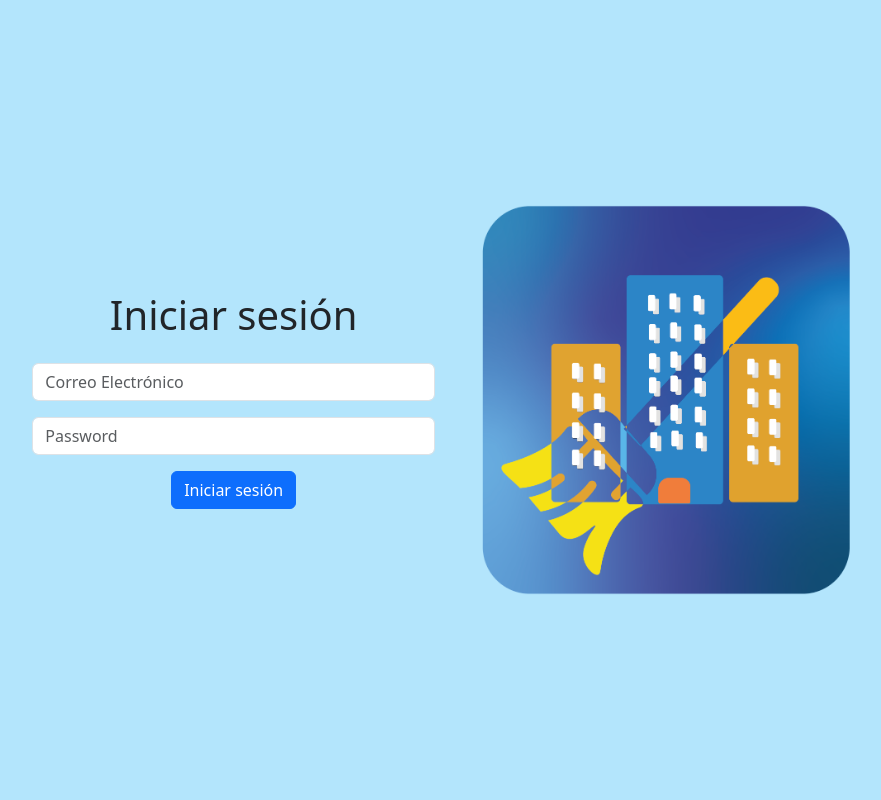
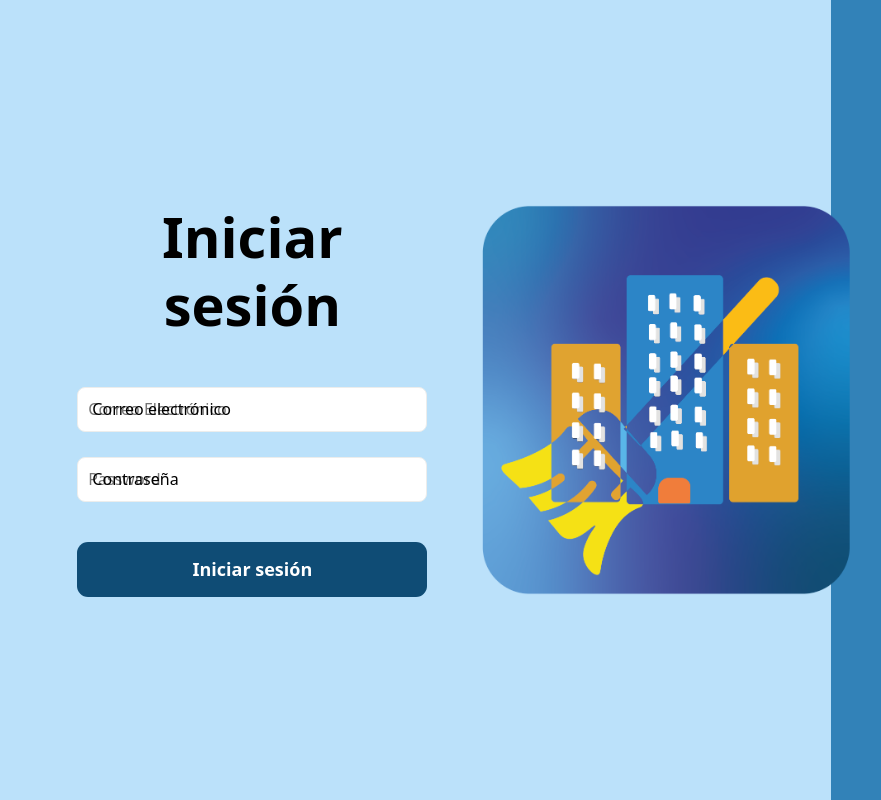
Before and after one commit to RogelioGR/Proyect-RoomClean, a React (Vite) app: page / in a window 1280 px wide. Shown: the whole page, without its empty margins (193-1074 px from the left). Built offline with nearby package versions, Linux system fonts and the light colour scheme; the HTML template or start-up script is replaced by a standard one.

Commit message:
Cambios en login

```diff
--- a/src/App.css
+++ b/src/App.css
@@ -1,16 +1,121 @@
+/* Vista de login */
 /* Vista de login */
 .login-container {
-    background-color: #b3e5fc;
+  display: flex;
+  justify-content: center;
+  align-items: center;
+  width: 100%;
+  height: 100vh;
+  background: linear-gradient(to right, #BBE1FA 80%, #3282B8 20%);
+}
+
+.login-logo {
+  max-width: 100%;
+  height: auto;
+}
+
+@media (max-width: 767px) {
+  .login-container {
+    background: linear-gradient(to right, #BBE1FA 80%, #3282B8 50%);
   }
+}
 
-  .login-logo {
-    max-width: 100%;
-    height: auto;
+/* form-login */
+.login-container {
+  display: flex;
+  justify-content: center;
+  align-items: center;
+  min-height: 100vh;
+}
+
+.form-controls {
+  margin: 20px;
+  width: 100%;
+  max-width: 400px;
+  display: flex;
+  justify-content: center;
+  flex-direction: column;
+  gap: 10px;
+  padding: 25px;
+  border-radius: 8px;
+}
+@media (max-width: 767px) {
+  .form-controls {
+    margin: 8px;
+    width: auto;
+   max-width: max-content;
+    display: flex;
+    justify-content: center;
+    flex-direction: column;
+    gap: 5px;
+    padding: 5px;
+    border-radius: 8px;
   }
+}
 
-  .vh-100 {
-    height: 100vh;
-  }
+h1.title {
+  font-size: 3.5rem;
+  font-weight: bold;
+  color: black;
+  margin-bottom: 1.5rem;
+}
+
+
+
+.input-field {
+  position: relative;
+  width: 100%;
+}
+
+.input {
+  margin-top: 15px;
+  width: 100%;
+  outline: none;
+  border-radius: 8px;
+  height: 45px;
+  border: 1.5px solid #ecedec;
+  padding-left: 10px;
+}
+
+.input:focus {
+  border: 1.5px solid #1c488f;
+}
+
+.input-field .label {
+  position: absolute;
+  top: 25px;
+  left: 15px;
+  color: #000;
+  transition: all 0.3s ease;
+  pointer-events: none;
+  z-index: 2;
+}
+
+.input-field .input:focus ~ .label,
+.input-field .input:valid ~ .label {
+  top: 15px;
+  left: 5px;
+  font-size: 13px;
+  color: #000;
+  padding-left: 5px;
+  padding-right: 5px;
+}
+
+.submit-btn {
+  margin-top: 30px;
+  height: 55px;
+  background: #0f4c75;
+  border-radius: 11px;
+  border: 0;
+  outline: none;
+  color: #fff;
+  font-size: 18px;
+  font-weight: 700;
+  box-shadow: 0px 0px 0px 0px #fff, 0px 0px 0px 0px #000;
+  transition: all 0.3s cubic-bezier(0.15, 0.83, 0.66, 1);
+  cursor: pointer;
+}
+
 
 
   /* Scroll */
--- a/src/App.tsx
+++ b/src/App.tsx
@@ -1,5 +1,4 @@
 import './App.css'
-import '@fortawesome/fontawesome-free/css/all.min.css';
 import React from 'react';
 import { BrowserRouter as Router, Route, Routes } from 'react-router-dom';
 import 'bootstrap/dist/css/bootstrap.min.css';
--- a/src/Components/style/NotFound.css
+++ b/src/Components/style/NotFound.css
@@ -1,6 +1,3 @@
-/* ErrorPage.css */
-
-
 
   .error-page {
     display: flex;
@@ -101,6 +98,10 @@
       font-size: 0.9rem;
     }
   }
+  .error-image img {
+    max-width: 70%;
+    height: auto;
+  }
 
   @media (max-width: 480px) {
     .error-message h1 {
@@ -115,4 +116,8 @@
       font-size: 0.8rem;
       padding: 8px 16px;
     }
+    .error-image img {
+        max-width: 50%;
+        height: auto;
+      }
   }
--- a/src/pages/Login.tsx
+++ b/src/pages/Login.tsx
@@ -1,6 +1,7 @@
 import React, { useState } from 'react';
 import { Form, Button, Container, Row, Col } from 'react-bootstrap';
 import { useNavigate } from 'react-router-dom';
+import Swal from 'sweetalert2';
 import axios from 'axios';
 
 const Login: React.FC = () => {
@@ -22,43 +23,50 @@ const Login: React.FC = () => {
 
             console.log(response.data);
         } catch (error) {
-            console.error(error);
-            alert('Login failed');
+            Swal.fire({
+                title: 'Usuario invalido',
+                text: 'Correo o contraseña incorrecta.',
+                icon: 'error',
+                confirmButtonText: 'Aceptar'
+            });
+
         }
     };
 
+
+
     return (
-        <Container fluid className="login-container">
+        <>
+
+
+        <Container fluid className="login-container" onSubmit={handleLogin}>
       <Row className="justify-content-center align-items-center vh-100">
-                <Col md={6} lg={4} className="text-center">
-                    <h1 className="mb-4">Iniciar sesión</h1>
-                    <Form onSubmit={handleLogin}>
-                        <Form.Group controlId="formBasicEmail">
-                            <Form.Control
-                                type="email"
+        <Col xs={10} sm={8} md={6} lg={4} className="text-center">
+          <Form className="form-controls">
+             <h1 className="title">Iniciar sesión</h1>
+            <div className="input-field">
+              <input required className="input" type="email"
                                 placeholder="Correo Electrónico"
                                 value={email}
-                                onChange={(e: React.ChangeEvent<HTMLInputElement>) => setEmail(e.target.value)}
-                            />
-                        </Form.Group>
-                        <Form.Group controlId="formBasicPassword" className="mt-3">
-                            <Form.Control
-                                type="password"
+                                onChange={(e: React.ChangeEvent<HTMLInputElement>) => setEmail(e.target.value)}  />
+              <label className="label" htmlFor="input">Correo electrónico</label>
+            </div>
+            <div className="input-field">
+              <input required className="input"    type="password"
                                 placeholder="Password"
                                 value={password}
-                                onChange={(e: React.ChangeEvent<HTMLInputElement>) => setPassword(e.target.value)}
-                            />
-                        </Form.Group>
-                        <Button variant="primary" type="submit" className="mt-3">
-                            Iniciar sesión
-                        </Button>
+                                onChange={(e: React.ChangeEvent<HTMLInputElement>) => setPassword(e.target.value)}/>
+              <label className="label" htmlFor="input">Contraseña</label>
+            </div>
+            <button className="submit-btn">Iniciar sesión</button>
           </Form>
         </Col>
-                <Col md={6} lg={4} className="d-none d-md-block text-center">
+        <Col xs={10} sm={8} md={6} lg={4} className="d-none d-lg-block text-center">
           <img src="/public/roomclean.png" alt="Logo" className="login-logo" />
         </Col>
       </Row>
     </Container>
+        </>
     );
 };
 
```
Lines whose indentation alone changed are shown as unchanged.
